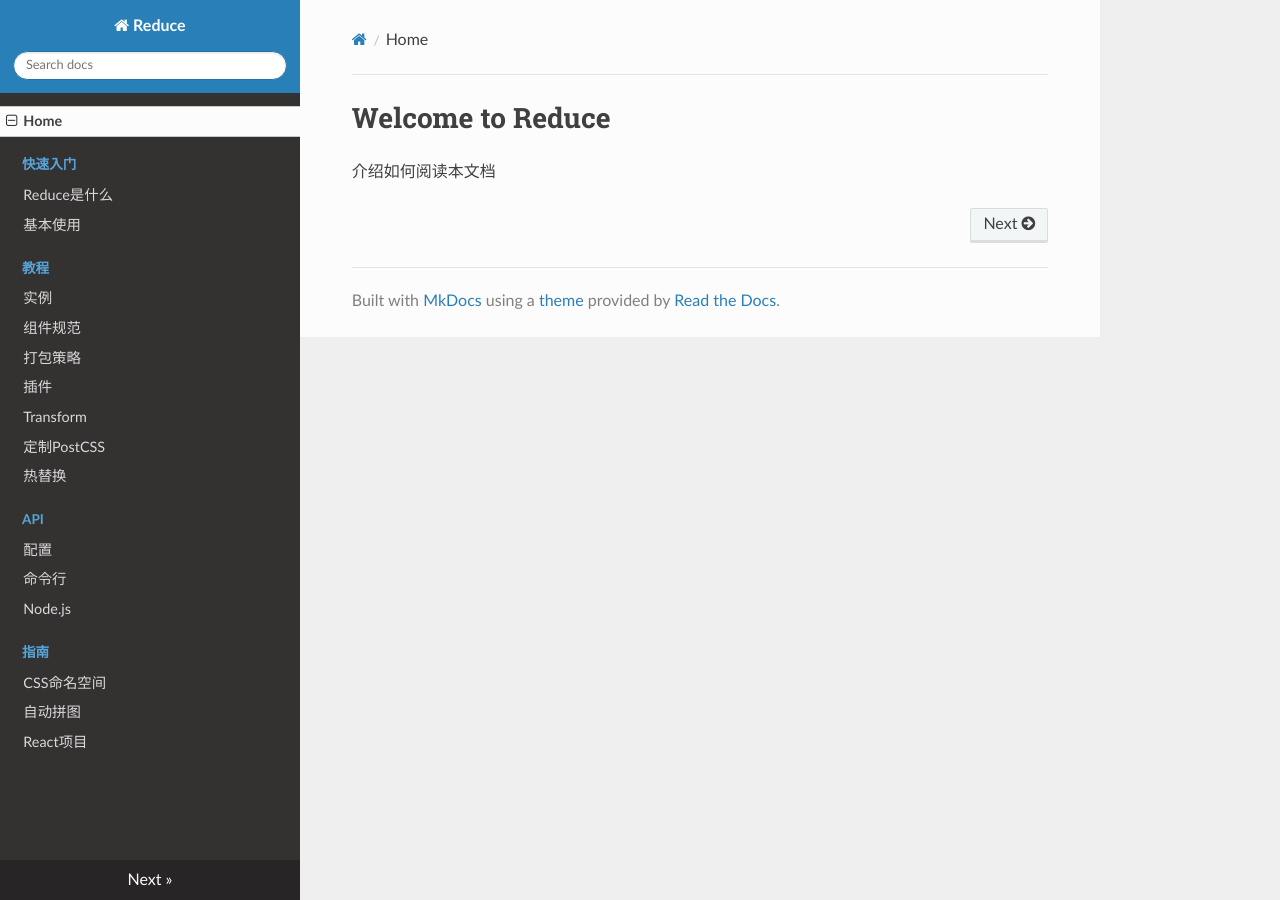
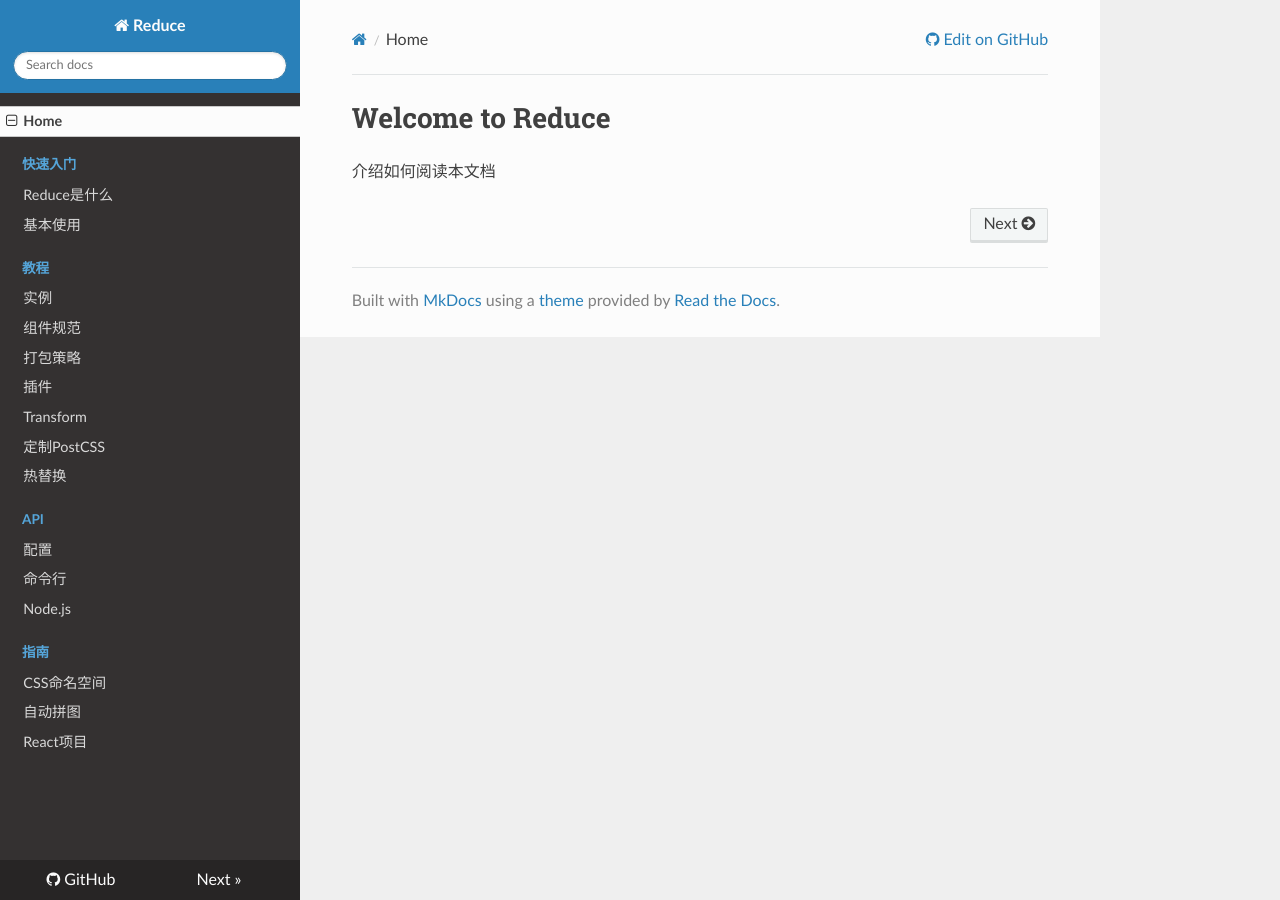
Before and after one commit to reducejs/reducejs-handbook, an MkDocs documentation site: the page built from docs/index.md, in a window 1280 px wide. Built offline with MkDocs 1.6.1, drawn with Linux system fonts in a browser that asks for light colours; nearby versions of some CDN libraries; old or Windows-style settings are respelled for this version of MkDocs; part of the change alters nothing that is shown.

```diff
--- a/mkdocs.yml
+++ b/mkdocs.yml
@@ -1,5 +1,8 @@
 site_name: Reduce
 site_description: 前端组件化打包方案
+repo_url: https://github.com/reducejs/reducejs-handbook/
+remote_branch: master
+remote_name: site
 pages:
   - Home: index.md
   - 快速入门:
```
Also changed, not shown: 1 other file.
